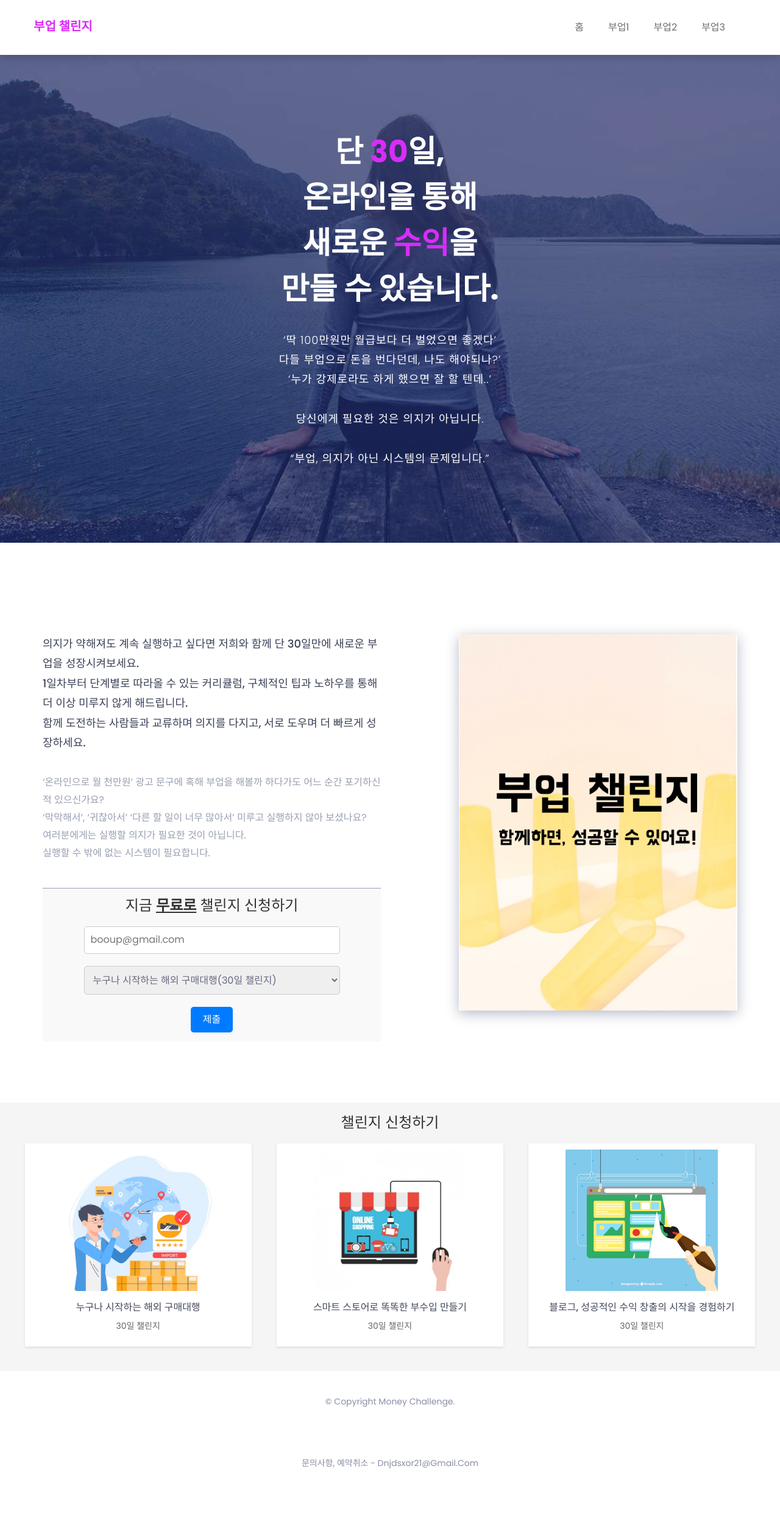
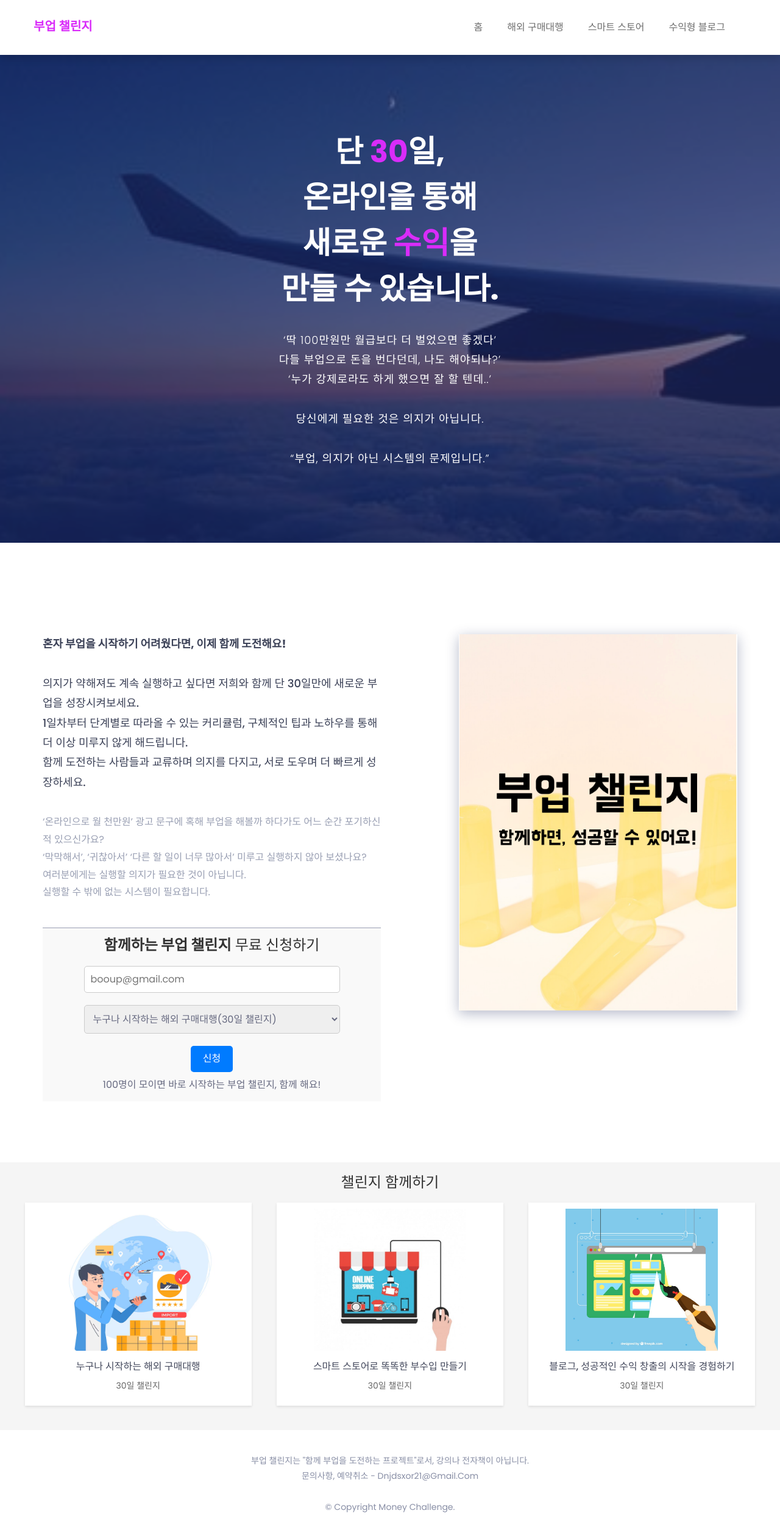
Before and after one commit to dnjdsxor21/money-challenge, a FastAPI app: page / in a window 1280 px wide. Shown: the whole page at 61% size. Before the commit the page ends 2408 px from the top, so only its background shows below. Run offline with FastAPI, Linux system fonts and the light colour scheme; some libraries are stand-ins or nearby versions.

Commit message:
fix: image banner

```diff
--- a/assets/css/responsive.css
+++ b/assets/css/responsive.css
@@ -64,6 +64,9 @@
 
 	.single-horizontal-timeline {max-width: 350px;margin: 30px auto;}
 
+	.item-box img{
+		height: 125px;
+	}
 	.content-container {width:95%; margin: 0, 0; padding:0, 0;}
 	.content-view .apply{
 		width:95%;
--- a/assets/css/style.css
+++ b/assets/css/style.css
@@ -190,7 +190,7 @@ nav.navbar.bootsnav .navbar-toggle i{color: #d92cf9;}
     align-items: center;
     justify-content: center;
     position:relative;
-    background:url(../images/about/welcome-banner.jpg)no-repeat;
+    background:url(../images/about/air-banner.jpg)no-repeat;
     background-size:cover;
     background-position: center;
     height:890px;
--- a/assets/js/custom.js
+++ b/assets/js/custom.js
@@ -170,10 +170,16 @@ function refreshPage() {
         });
     });
 
-	console.log('hello');
 	var email = document.querySelector('#apply-email');
 	var option = document.querySelector('#apply-value');
 	var submitBtn = document.querySelector('#apply-button');
+	var pageTitle = document.querySelector("#content-view .content-txt h1").innerText;
+
+	if (pageTitle.includes('스마트')){
+		option.value = option[1].value;
+	} else if (pageTitle.includes('블로그')){
+		option.value = option[2].value;
+	}
 
 	submitBtn.addEventListener('click', function(e) {
 		e.preventDefault();
@@ -215,6 +221,8 @@ function refreshPage() {
             window.location.href = link;
         });
     });
+
+
 };
 document.addEventListener('DOMContentLoaded', function() {
 	refreshPage();
--- a/assets/json/base.json
+++ b/assets/json/base.json
@@ -1,5 +1,5 @@
 
 {
 "title": "부업 챌린지",
-"navbar": ["홈", "부업1", "부업2", "부업3"]
+"navbar": ["홈", "해외 구매대행", "스마트 스토어", "수익형 블로그"]
 }
--- a/assets/json/challenge1.json
+++ b/assets/json/challenge1.json
@@ -10,11 +10,11 @@
         "img":"challenge/challenge1_cc.png",
         "text1": {
             "title": "1일차 미션 미리보기",
-            "content": "이미 사업 방식을 알고 들어오신 분도 있으시겠지만, 어떻게 수익을 내는지 모르는 분들도 많으실 것으로 예상이 됩니다. 그런 분들을 위해 1일차에는 구매대행의 수익 구조와 장단점을 알려드리고자 합니다. 이 내용을 이해하지 않고 실무에 뛰어드시면 장담컨대 시간과 노력만 쓰고 얻는 것 없이 사이트를 닫게 되실 겁니다.<br>구매대행은 미국, 중국 등 해외 제품들을 국내 쇼핑몰에 업로드해 판매하는 사업입니다. 구매대행의 수익 구조는 간단합니다. 외국 제품들을 싸게 사서, 비싸게 팔면 끝입니다! 우리는 매출에서 상품 원가와 배송비, 광고비, 배송대행지 등록비 등의 비용을 뺀 나머지 금액을 순수익으로 갖게 되는 것입니다.<br>대체 왜 사람들이 직접 사지 않고, 더 비싸게 사야 하는가? 하는 의문이 생기실 수 있습니다. 눈치채지 못하셨겠지만, 우리가 네이버에서 보게 되는 많은 쇼핑몰 제품들 중에도 구매대행으로 판매중인 제품들이 많습니다. 외국에서 더 싸게 판다는 사실을 모르는 경우가 상당히 많으며, 알더라도 직구는 꽤나 귀찮은 일입니다. 개인 통관 번호를 받아 입력하고, 배송 대행지를 신청하는 등 여러 가지 절차들을 거쳐야 하기 때문입니다. 그래서 구매대행의 정보가 널리 퍼지게 된 지금도 새로운 사람들이 계속해서 진입하는 것입니다.<br>중국 구매대행의 장점은 상품의 수가 무궁무진하고, 저렴한 상품이 많아 마진율이 높다는 점입니다. 또한, 유럽이나 미국과 같이 아주 먼 나라에 비교하면 배송이 빠르고 저렴합니다. 무엇보다 브랜드 제품이 아니어도 원활한 판매가 가능하기 때문에 구매대행 쇼핑몰의 브랜딩까지 가능합니다.<br>단점으로는 다른 상품 소싱처에 비해 불량 문제가 많고, 상세페이지 번역에 시간이 더 오래 소요됩니다. 또한, 국내 쇼핑몰에 비교하면 어쩔 수 없이 배송이 느리고 비쌉니다.<br><br>1일차 챌린지: 구매대행 구조를 간단히 작성해보고, 단점을 알고도 앞으로 계속 하실 것인지 작성해주세요."
+            "content": "<b>구매대행이란?</b><br><br>구매대행은 미국, 중국 등 해외 제품들을 국내 쇼핑몰에 업로드해 판매하는 사업입니다. 구매대행의 수익 구조는 간단합니다. 외국 제품들을 싸게 사서, 비싸게 팔면 끝입니다!<br><br>대체 왜 사람들이 직접 사지 않고, 더 비싸게 사야 하는가? 하는 의문이 생기실 수 있습니다. 눈치채지 못하셨겠지만, 우리가 네이버에서 보게 되는 많은 쇼핑몰 제품들 중에도 구매대행으로 판매중인 제품들이 많습니다. 외국에서 더 싸게 판다는 사실을 모르는 경우가 상당히 많으며, 알더라도 직구는 꽤나 귀찮은 일입니다. 그래서 구매대행의 정보가 널리 퍼지게 된 지금도 새로운 사람들이 계속해서 진입하는 것입니다.<br><br>중국 구매대행의 장점은 상품의 수가 무궁무진하고, 저렴한 상품이 많아 마진율이 높다는 점입니다. 무엇보다 브랜드 제품이 아니어도 원활한 판매가 가능하기 때문에 구매대행 쇼핑몰의 브랜딩까지 가능합니다.<br><br>단점으로는 다른 상품 소싱처에 비해 불량 문제가 많고, 상세페이지 번역에 시간이 더 오래 소요됩니다. 또한, 국내 쇼핑몰에 비교하면 어쩔 수 없이 배송이 느리고 비쌉니다.<br><br>1일차 챌린지: 구매대행 구조를 간단히 작성해보고, 단점을 알고도 앞으로 계속 하실 것인지 작성해주세요"
         },
         "text2":{
             "title":"2일차 미션 미리보기",
-            "content":"구매대행을 합법적으로 하기 위해서는 사업자 등록증과 통신판매업 신고가 필요합니다. 둘 다 시작하시고 나서도 등록이 가능하며, 특히 통신판매업 신고는 스토어를 개설한 후에 신고가 가능합니다. 우선 오늘은 사업자 등록증만 발급 받아 보겠습니다.<br><br>먼저 사업자 등록증은 세무서 현장에서 발급하거나, 온라인에서 발급 가능합니다.<br>발급을 위한 서류는 다음과 같습니다.<br><br>사업자 등록 신청서<br>임대차계약서 사본(사무실 대여해서 하시는 경우)<br>상호명<br><br>세무서에서 발급할 때는 사실 서류만 들고 가면 알아서 처리해주시기 때문에 찾아가는 수고만 빼면 간편합니다. 무엇보다 현장에서만 느낄 수 있는 성취감이 있어 저는 세무서로 가는 것을 더 추천드립니다. <br><br>온라인으로 발급하실 경우, 순서는 아래와 같습니다. <br>1. 홈택스 공인인증서 등록<br><br>2. 신청/제출-사업자 등록 신청(개인)-상호명, 전화번호, 전자메일 주소, 소재지 입력, 국세정보 문자/이메일 수신 동의 <br>*기타 번호들은 적지 않아도 무방하고, 소재지는 집 주소도 가능합니다.<br><br>3. 업종 입력/수정-업종코드 502105 입력-선택 버튼-상품 종합 중개업 선택(코드 46109)<br>-등록하기-업종등록<br><br>4. 개업일자 입력-종업원수 0명 입력<br>*판매이력이 없다면 오늘 날짜로, 있다면 20일 이내로 입력하시면 됩니다.<br><br>5. 자가면적 입력-공동사업자 없음-사업자 유형 간이-저장후 다음<br>*주소가 자택이면 인터넷에 평형 계산기로 평수를 제곱미터로 바꿔서 작성하시면 됩니다.<br>*예를 들어, 18평이면 59 입력하시면 됩니다.<br><br>6. 팝업창에 임대차계약서 사본, 등록/허가업종 허가 사본 중 해당하는 서류 제출<br>*주소가 자택이면 임대차 계약서 필요 없습니다.<br>*등록/허가업종 허가 사본은 식품, 화장품 소싱하실 분들만 넣으시면 됩니다.<br>*기타 서류들은 제출할 필요 없습니다.<br><br>7. 2~3일 후 발급되면 끝.<br><br>글로 읽으면 복잡해보이지만, 실제로 해보면 15분이면 끝날 정도로 간단합니다.<br><br>2일차 챌린지: 사업자 등록증을 캡처하거나 사진으로 찍어서 개인정보는 모두 가리고 올려주세요."
+            "content":"구매대행을 위해서는 사업자 등록증과 통신판매업 신고가 필요합니다. 우선 오늘은 사업자 등록증만 발급 받아 보겠습니다.<br><br>먼저 사업자 등록증은 세무서 현장에서 발급하거나, 온라인에서 발급 가능합니다.<br>온라인으로 발급하실 경우, 순서는 아래와 같습니다. <br><br>1. 홈택스 공인인증서 등록<br><br>2. 신청/제출-사업자 등록 신청(개인)-정보 입력, 국세정보 문자/이메일 수신 동의 <br>*기타 번호들은 없어도 되고, 소재지는 집 주소도 가능합니다.<br><br>3. 업종 입력/수정-업종코드 502105 입력-상품 종합 중개업 선택(코드 46109)-업종등록<br><br>4. 개업일자 입력-종업원수 0명-자가면적 입력-공동사업자 없음-사업자 유형 ‘간이’<br>*판매이력이 없다면 오늘 날짜로, 있다면 20일 이내로 입력.<br><br>5. 팝업창에 임대차계약서 사본, 등록/허가업종 허가 사본 중 해당하는 서류 제출<br>*등록/허가업종 허가 사본은 식품, 화장품 소싱하실 분들만 넣으시면 됩니다.<br>*기타 서류들은 제출할 필요 없습니다.<br><br>2일차 챌린지: 사업자 등록증을 캡처하거나 사진으로 찍어서 개인정보는 모두 가리고 올려주세요. "
         }
     }
 }
--- a/assets/json/index.json
+++ b/assets/json/index.json
@@ -5,7 +5,7 @@
     },
 
 "info": {
-    "main_text": "의지가 약해져도 계속 실행하고 싶다면 저희와 함께 단 30일만에 새로운 부업을 성장시켜보세요.<br>1일차부터 단계별로 따라올 수 있는 커리큘럼, 구체적인 팁과 노하우를 통해 더 이상 미루지 않게 해드립니다.<br>함께 도전하는 사람들과 교류하며 의지를 다지고, 서로 도우며 더 빠르게 성장하세요.",
+    "main_text": "<b>혼자 부업을 시작하기 어려웠다면, 이제 함께 도전해요!</b><br><br>의지가 약해져도 계속 실행하고 싶다면 저희와 함께 단 30일만에 새로운 부업을 성장시켜보세요.<br>1일차부터 단계별로 따라올 수 있는 커리큘럼, 구체적인 팁과 노하우를 통해 더 이상 미루지 않게 해드립니다.<br>함께 도전하는 사람들과 교류하며 의지를 다지고, 서로 도우며 더 빠르게 성장하세요.",
     "sub_text": "‘온라인으로 월 천만원’ 광고 문구에 혹해 부업을 해볼까 하다가도 어느 순간 포기하신 적 있으신가요?<br>‘막막해서’, ‘귀찮아서’ ‘다른 할 일이 너무 많아서’ 미루고 실행하지 않아 보셨나요?<br>여러분에게는 실행할 의지가 필요한 것이 아닙니다.<br>실행할 수 밖에 없는 시스템이 필요합니다.",
     "img": "about/profile.png"
     },
--- a/templates/base.html
+++ b/templates/base.html
@@ -103,11 +103,10 @@
 			<div class="container">
 				<div class="hm-footer-copyright text-center">
 					<p>
+						부업 챌린지는 "함께 부업을 도전하는 프로젝트"로서, 강의나 전자책이 아닙니다.<br>
+						문의사항, 예약취소 - dnjdsxor21@gmail.com<br><br>
 						&copy; copyright money challenge.
 					</p><!--/p-->
-					<p>
-						문의사항, 예약취소 - dnjdsxor21@gmail.com
-					</p>
 				</div><!--/.text-center-->
 			</div><!--/.container-->
 
--- a/templates/content_ver1.html
+++ b/templates/content_ver1.html
@@ -15,7 +15,7 @@
 
 			<div id="apply" class="apply test-center">
 				<div class="heading">
-					<h2>지금 <b>무료로</b> 챌린지 신청하기</h2>
+					<h2><b>함께하는 부업 챌린지</b> 무료 신청하기</h2>
 				</div>
 				<div class="forms">
 					<input type="text" id="apply-email" placeholder="booup@gmail.com" minlength="5"/>
@@ -25,6 +25,7 @@
 						{% endfor %}
 					</select>
 					<button id="apply-button" class="apply-button">제출</button>
+					<span>100명이 모이면 바로 시작하는 부업 챌린지, 함께 해요!</span>
 				</div>
 			</div>
 </div>
--- a/templates/index.html
+++ b/templates/index.html
@@ -57,7 +57,7 @@
                         </div>
                         <div id="apply" class="apply test-center">
                             <div class="heading">
-                                <h2>지금 <b style="text-decoration : underline">무료로</b> 챌린지 신청하기</h2>
+                                <h2><b>함께하는 부업 챌린지</b> 무료 신청하기</h2>
                             </div>
                             <div class="forms">
                                 <input type="text" id="apply-email" placeholder="booup@gmail.com" minlength="5"/>
@@ -66,7 +66,8 @@
                                     <option>{{ item }}</option>
                                     {% endfor %}
                                 </select>
-                                <button id="apply-button" class="apply-button">제출</button>
+                                <button id="apply-button" class="apply-button">신청</button>
+                                <span>100명이 모이면 바로 시작하는 부업 챌린지, 함께 해요!</span>
                             </div>
                         </div>
                     </div>
@@ -87,7 +88,7 @@
 <!-- items start-->
 <section id="items" class="items">
     <div class="heading text-center">
-        <h2>챌린지 신청하기</h2>
+        <h2>챌린지 함께하기</h2>
     </div>
     <div id="item-container" class="item-container">
         {% for item in index.details %}
```
Also changed, not shown: assets/images/about/air-banner.jpg (added), assets/images/challenge/challenge1_cc.png, assets/images/challenge/challenge2_cc.png, assets/images/challenge/challenge3_cc.png.
